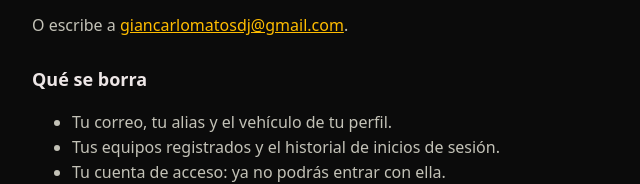
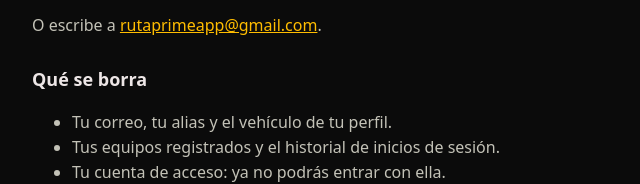
Before and after one commit to giancarlomatosdj/ruta-prime-apk, a plain HTML site: page borrar-cuenta.html in a window 1280 px wide. Shown: the part 542-726 px from the top of the page, 248-888 px from the left. Drawn offline with Linux system fonts and the light colour scheme.

Commit message:
Contacto: correo oficial del proyecto

```diff
--- a/borrar-cuenta.html
+++ b/borrar-cuenta.html
@@ -33,7 +33,7 @@
   <h2>Si ya no tienes la app</h2>
   <p>Pídenos el borrado por WhatsApp o por correo, <b>desde el mismo correo o número con el que nos contactas</b>. Indica el correo de Google con el que te registraste y el texto "Eliminar mi cuenta de Ruta Prime". Lo borramos en un máximo de 7 días.</p>
   <p><a class="btn" href="https://wa.me/51957714906?text=Hola%2C%20quiero%20eliminar%20mi%20cuenta%20de%20Ruta%20Prime.%20Mi%20correo%20es%3A%20">Pedir por WhatsApp</a></p>
-  <p>O escribe a <a href="mailto:giancarlomatosdj@gmail.com?subject=Eliminar%20mi%20cuenta%20de%20Ruta%20Prime">giancarlomatosdj@gmail.com</a>.</p>
+  <p>O escribe a <a href="mailto:rutaprimeapp@gmail.com?subject=Eliminar%20mi%20cuenta%20de%20Ruta%20Prime">rutaprimeapp@gmail.com</a>.</p>
 
   <h2>Qué se borra</h2>
   <ul>
```
